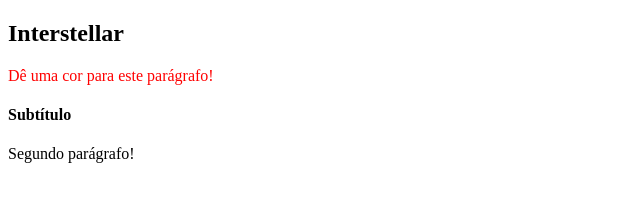
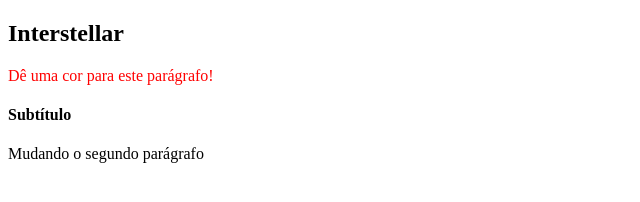
Before and after one commit to LucasCavalheri/trybe-exercicios, a plain HTML site: page fundamentos/bloco-5-javascript-dom-eventos-e-web-storage/javascript-dom-e-seletores/seletores-de-elementos.html in a window 1280 px wide. Shown: the full height of the page, 0-640 px from the left. Drawn offline with Linux system fonts and the light colour scheme.

Commit message:
Finalizando a fixação 2

```diff
--- a/fundamentos/bloco-5-javascript-dom-eventos-e-web-storage/javascript-dom-e-seletores/seletores-de-elementos.html
+++ b/fundamentos/bloco-5-javascript-dom-eventos-e-web-storage/javascript-dom-e-seletores/seletores-de-elementos.html
@@ -12,6 +12,8 @@
       paragraph.style.color = "red";
 
       document.getElementById("page-title").innerText = 'Interstellar';
+
+      document.getElementById("second-paragraph").innerText = 'Mudando o segundo parágrafo';
     </script>
   </body>
 </html>
```
